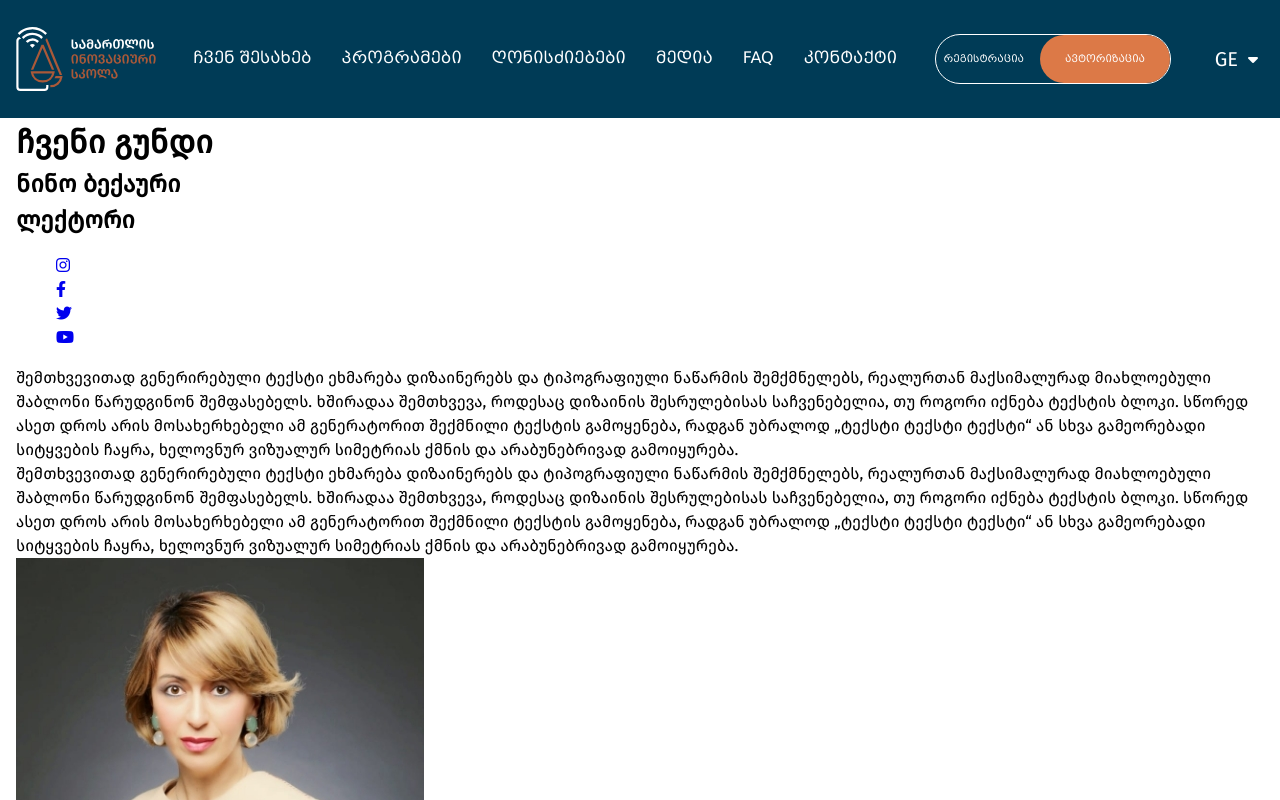
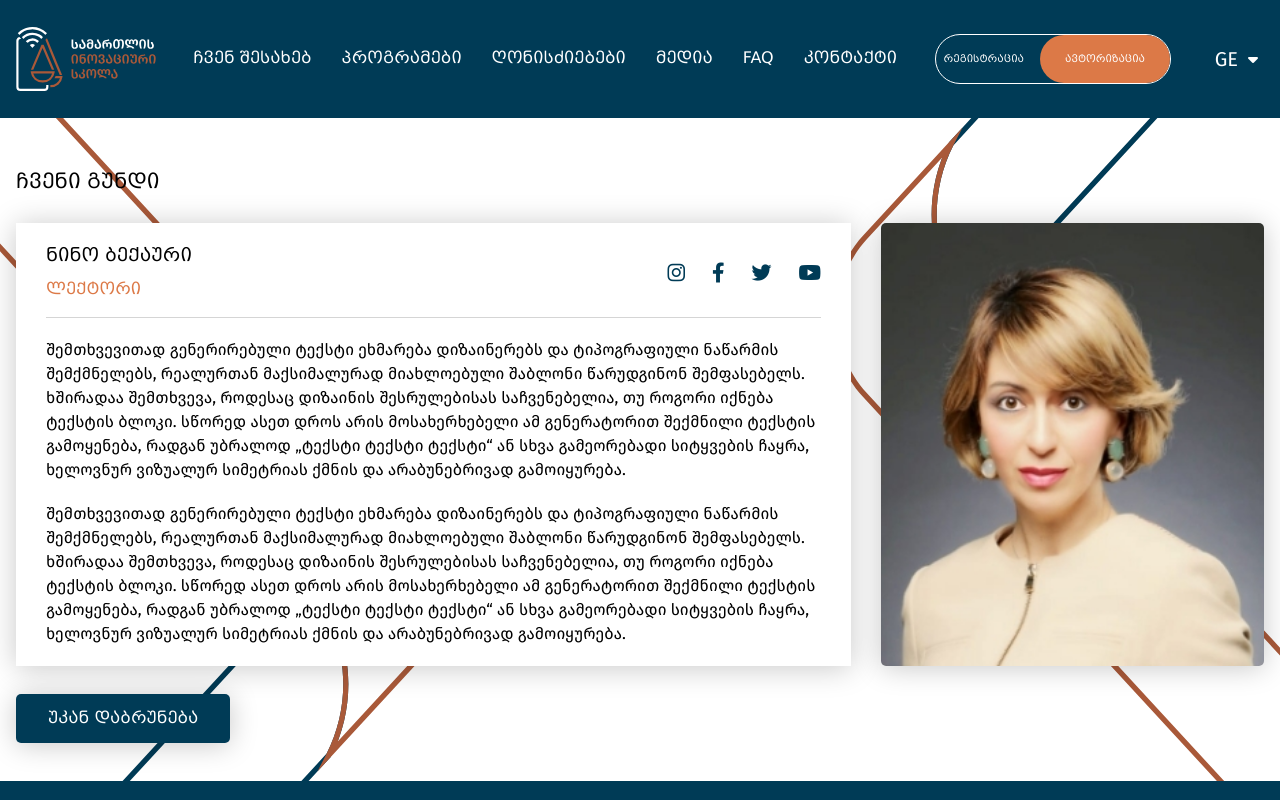
Before and after one commit to khimsh/law-school, a website: page src/team-inner.html in a window 1280 px wide. Shown: the top 800 px of the page. Drawn offline with nearby package versions, Linux system fonts and the light colour scheme; files that its build step writes are made by us from their sources; files whose address does not match are found by name.

Commit message:
team inner page

```diff
--- /dev/null
+++ b/src/html/backlink.html
@@ -0,0 +1,3 @@
+<div class="backlink">
+  <a href="#" class="backlink__link"> უკან დაბრუნება </a>
+</div>
--- a/src/scss/global.scss
+++ b/src/scss/global.scss
@@ -230,6 +230,20 @@ body {
   }
 }
 
+.backlink {
+  margin-top: 40px;
+
+  &__link {
+    padding: 12px 32px;
+    font-family: mrgvlovaniCaps, sans-serif;
+    font-size: 16px;
+    color: hsl(0 0% 100%);
+    background-color: #003b56;
+    border-radius: 5px;
+    box-shadow: 0 2px 28px hsl(0 0% 0% / 0.22);
+  }
+}
+
 .section-title {
   position: relative;
   padding-top: 47px;
--- a/src/scss/team.scss
+++ b/src/scss/team.scss
@@ -9,6 +9,7 @@
     margin-bottom: 25px;
     font-family: mrgvlovaniCaps, sans-serif;
     font-size: 20px;
+    font-weight: 400;
     color: hsl(0 0% 0%);
     text-transform: uppercase;
   }
@@ -37,6 +38,7 @@
     margin-bottom: 10px;
     font-family: mrgvlovaniCaps, sans-serif;
     font-size: 18px;
+    font-weight: 400;
     color: hsl(0 0% 0%);
     text-align: center;
     text-transform: uppercase;
@@ -50,3 +52,78 @@
     text-transform: uppercase;
   }
 }
+
+.team-member {
+  display: grid;
+  grid-template-columns: 1fr 383px;
+  gap: 30px;
+
+  &__content {
+    padding: 20px 30px;
+    background-color: hsl(0 0% 100%);
+    box-shadow: 0 2px 28px hsl(0 0% 0% / 0.22);
+  }
+
+  &__heading {
+    margin-bottom: 20px;
+    padding-bottom: 15px;
+    display: flex;
+    justify-content: space-between;
+    align-items: center;
+    border-bottom: 1px solid #d5d5d5;
+  }
+
+  &__name {
+    margin-bottom: 8px;
+    font-family: mrgvlovaniCaps, sans-serif;
+    font-size: 18px;
+    font-weight: 400;
+    color: hsl(0 0% 0%);
+    text-transform: uppercase;
+  }
+
+  &__status {
+    font-family: mrgvlovaniCaps, sans-serif;
+    font-size: 16px;
+    color: #dc7947;
+    text-transform: uppercase;
+  }
+
+  &__social {
+    margin: 0;
+    padding: 0;
+    display: flex;
+    align-items: center;
+    gap: 27px;
+
+    a {
+      color: #003b56;
+      font-size: 20px;
+      transition: color 150ms ease-in-out;
+
+      &:hover {
+        color: #dc7947;
+      }
+    }
+  }
+
+  &__body {
+    font-family: firaGo, sans-serif;
+    font-size: 18px;
+
+    & > * + * {
+      margin-top: 20px;
+    }
+  }
+
+  &__img {
+    border-radius: 5px;
+    overflow: clip;
+    box-shadow: 0 2px 28px hsl(0 0% 0% / 0.22);
+
+    img {
+      width: 100%;
+      height: 100%;
+    }
+  }
+}
--- a/src/team-inner.html
+++ b/src/team-inner.html
@@ -3,16 +3,18 @@
   @@include('html/head.html', { "title": "ჩვენი გუნდი" })
   <body>
     @@include('html/header.html', {})
-    <main>
+    <main class="programs-decor">
       <div class="container">
         <div class="team">
-          <h1>ჩვენი გუნდი</h1>
+          <h1 class="team__title">ჩვენი გუნდი</h1>
 
           <div class="team-member">
             <div class="team-member__content">
               <header class="team-member__heading">
-                <h2>ნინო ბექაური</h2>
-                <h2>ლექტორი</h2>
+                <div>
+                  <h2 class="team-member__name">ნინო ბექაური</h2>
+                  <p class="team-member__status">ლექტორი</p>
+                </div>
 
                 <ul class="team-member__social">
                   <li>
@@ -68,6 +70,8 @@
             </figure>
           </div>
         </div>
+
+        @@include('html/backlink.html', {})
       </div>
     </main>
     @@include('html/footer.html', {})
```
Also changed, not shown: dist/css/style.css, dist/css/style.min.css, dist/team-inner.html.
